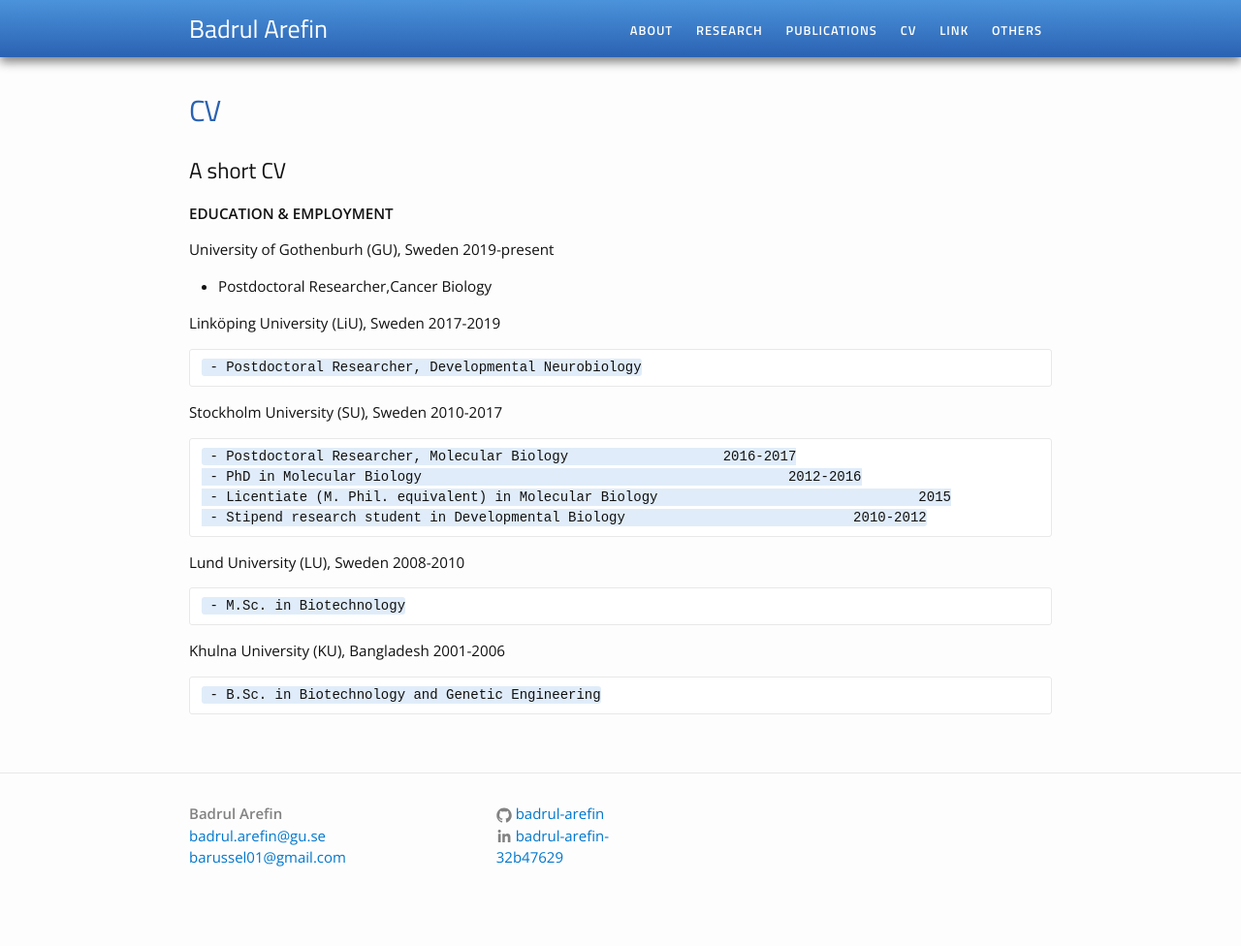
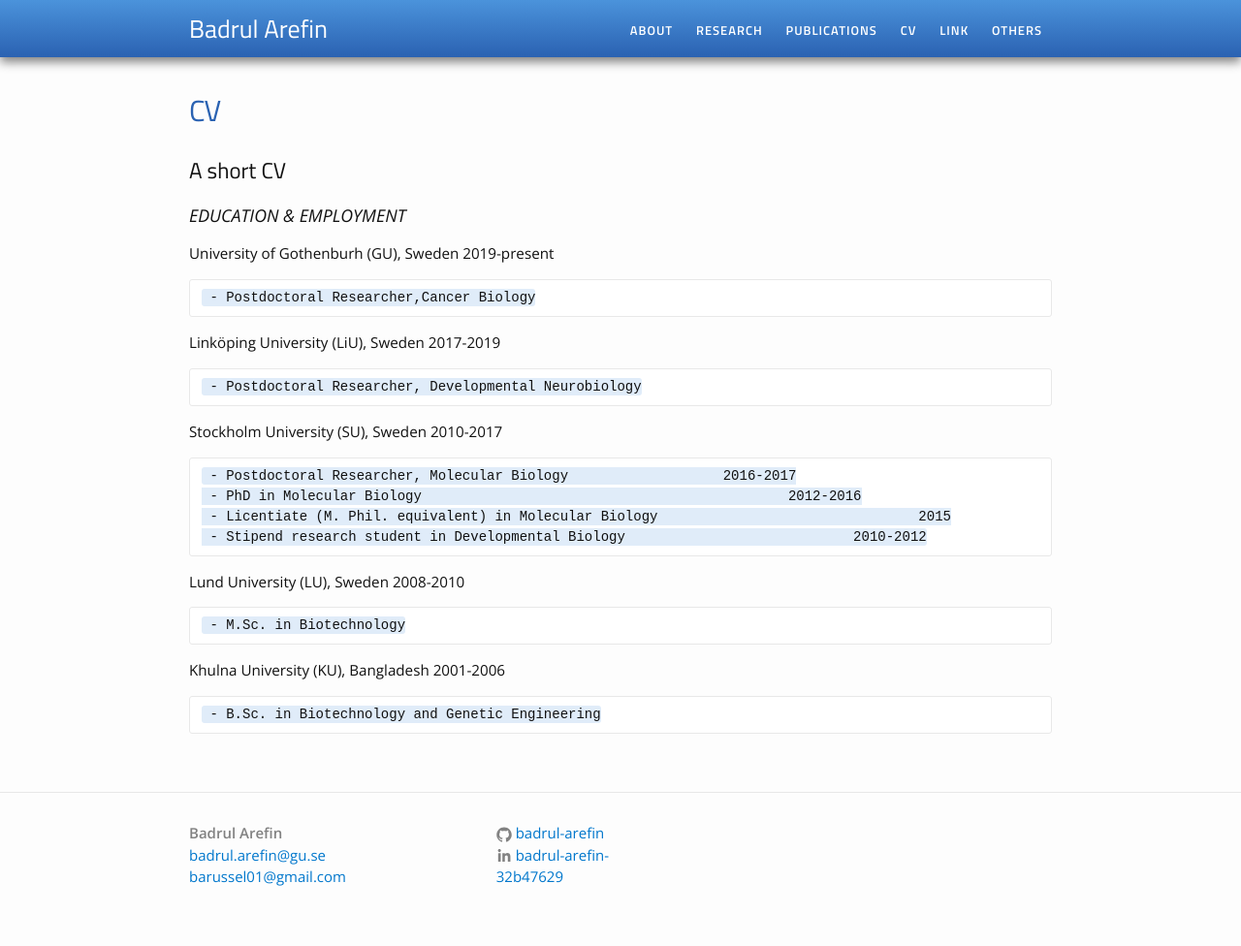
Before and after one commit to Badrul-Arefin/badrul-arefin.github.io, a Jekyll site: the page built from cv.md, in a window 1280 px wide. Shown: the whole page at 97% size. Built offline with Jekyll 4.4.1, drawn with Linux system fonts in a browser that asks for light colours.

Commit message:
Update cv.md

```diff
--- a/cv.md
+++ b/cv.md
@@ -5,10 +5,10 @@ permalink: /cv/
 ---
 ## A short CV
 
-**EDUCATION & EMPLOYMENT**
+### EDUCATION & EMPLOYMENT
 
 #### University of Gothenburh (GU), Sweden				2019-present
-- Postdoctoral Researcher,Cancer Biology
+     - Postdoctoral Researcher,Cancer Biology
 
 #### Linköping University (LiU), Sweden					2017-2019
      - Postdoctoral Researcher, Developmental Neurobiology
```
